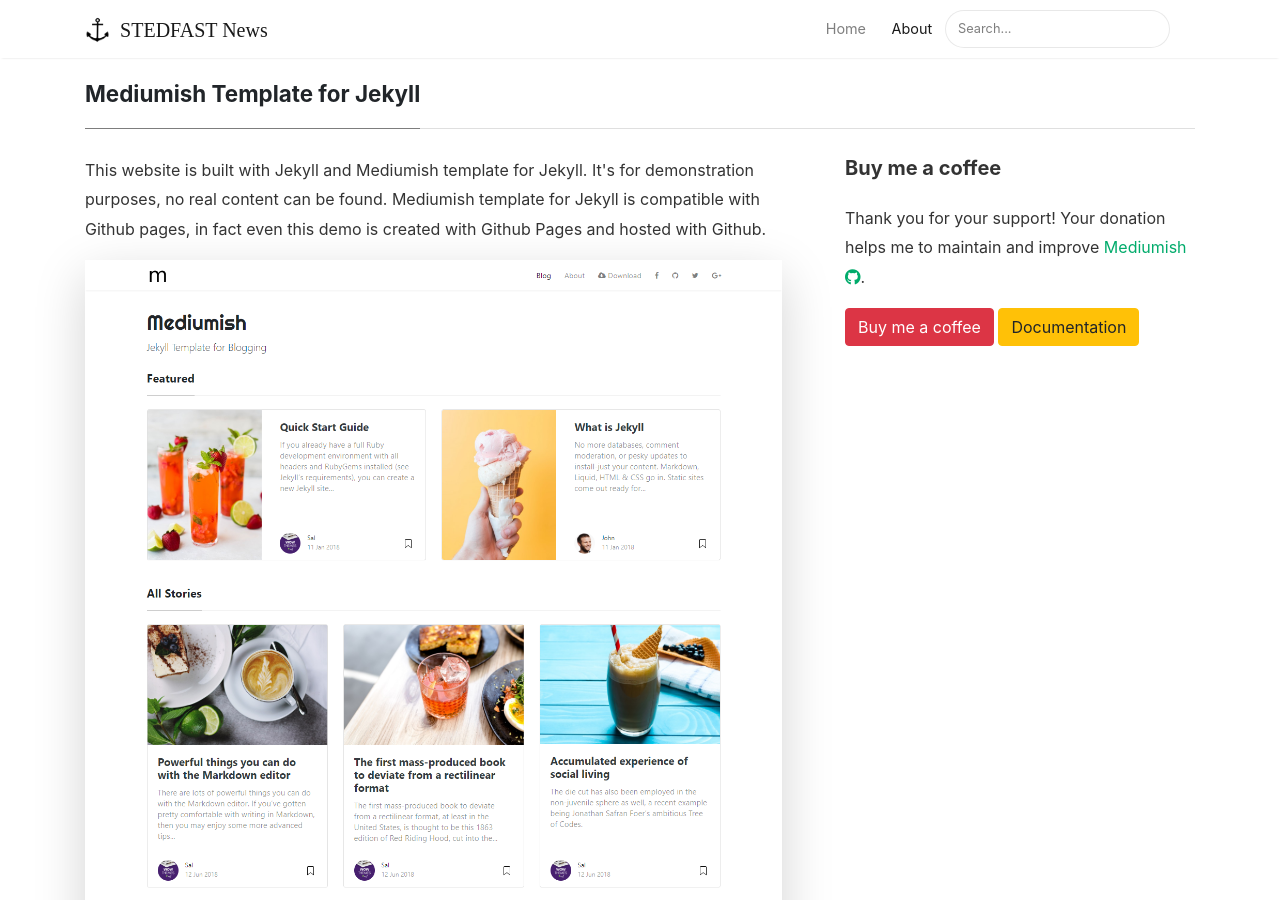
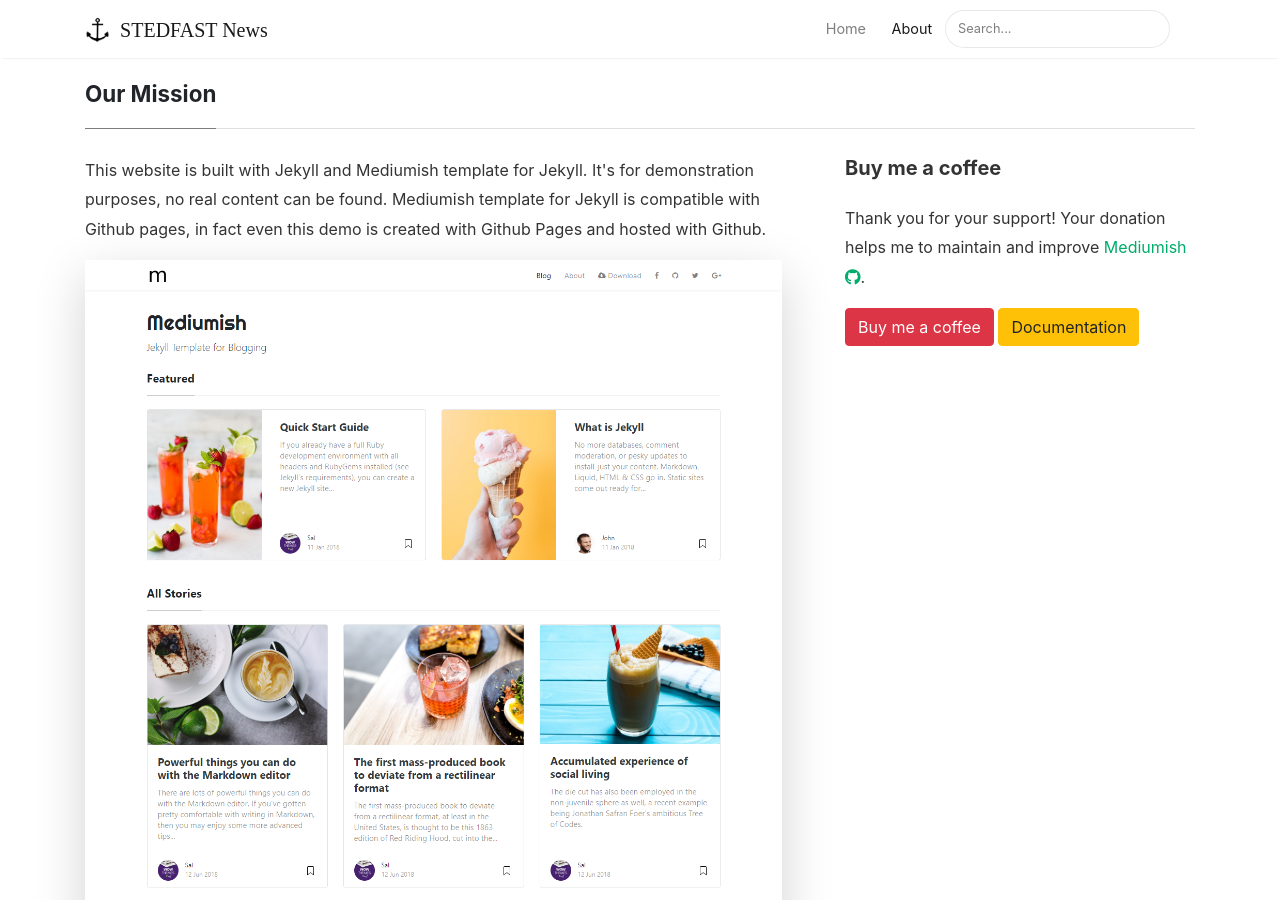
Before and after one commit to flashlightministries/stedfastnews, a Jekyll site: the page built from _pages/about.md, in a window 1280 px wide and 900 px high. Built offline with Jekyll 4.4.1, drawn with Linux system fonts in a browser that asks for light colours; nearby versions of some CDN libraries.

Commit message:
Update about.md

```diff
--- a/_pages/about.md
+++ b/_pages/about.md
@@ -1,6 +1,6 @@
 ---
 layout: page
-title: Mediumish Template for Jekyll
+title: Our Mission
 permalink: /about
 ---
 
```
